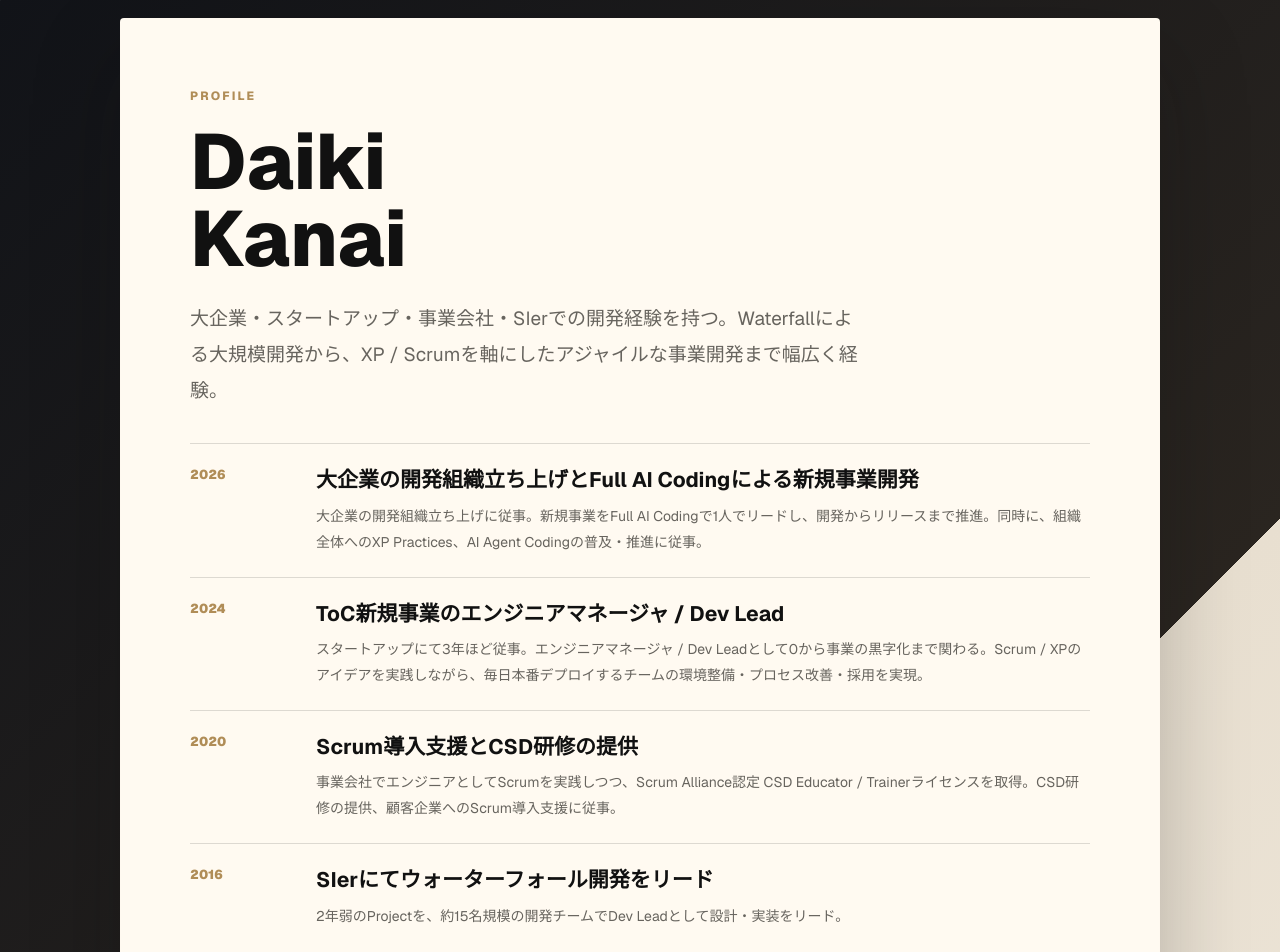
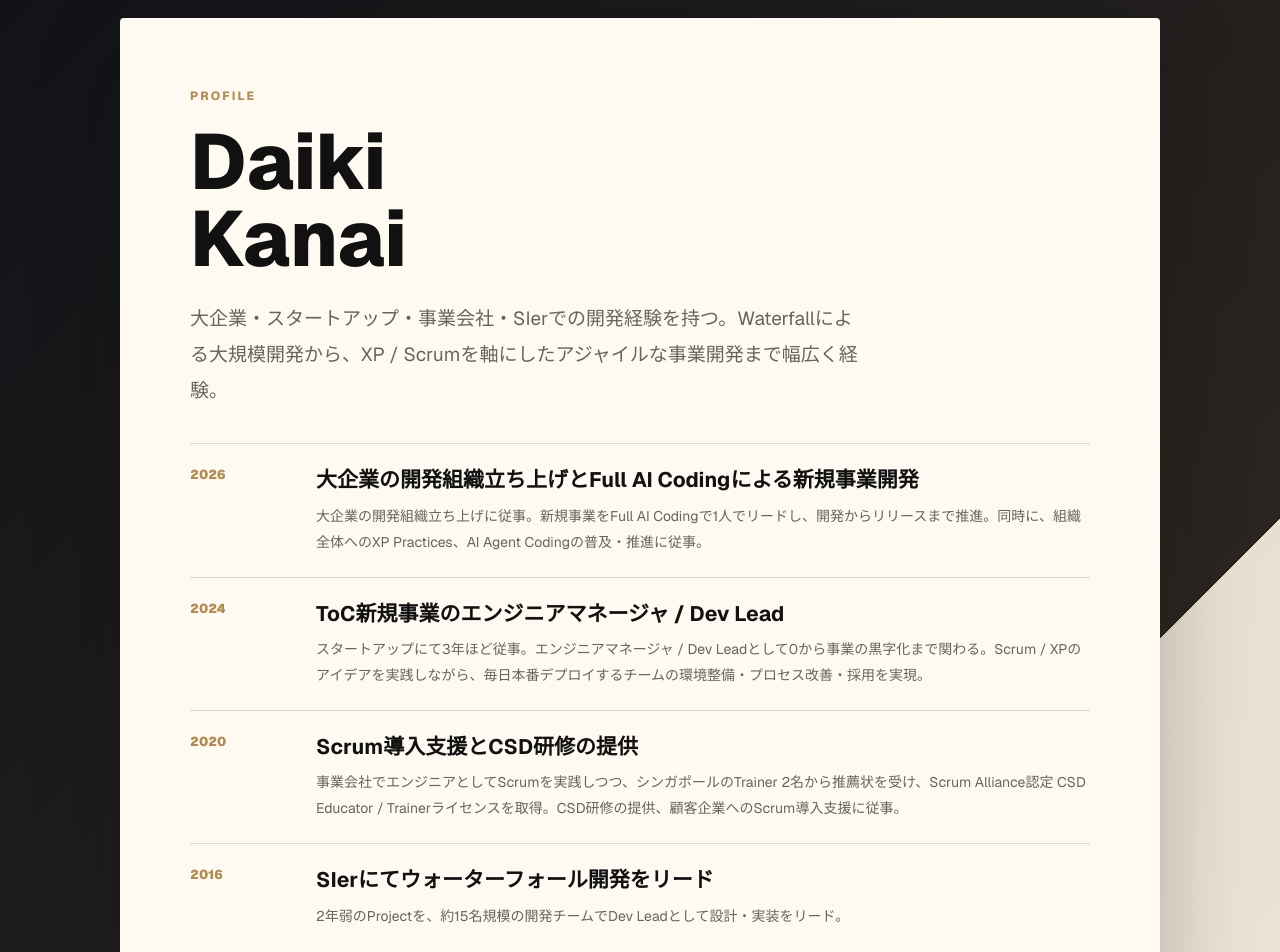
Before and after one commit to d-kanai/profile-site, a Next.js app: page / in a window 1280 px wide. Shown: the top 952 px of the page. Built offline with nearby package versions, Linux system fonts and the light colour scheme.

Commit message:
Add CSD trainer recommendation detail

```diff
--- a/app/page.tsx
+++ b/app/page.tsx
@@ -15,7 +15,7 @@ const careers = [
     year: "2020",
     title: "Scrum導入支援とCSD研修の提供",
     body:
-      "事業会社でエンジニアとしてScrumを実践しつつ、Scrum Alliance認定 CSD Educator / Trainerライセンスを取得。CSD研修の提供、顧客企業へのScrum導入支援に従事。",
+      "事業会社でエンジニアとしてScrumを実践しつつ、シンガポールのTrainer 2名から推薦状を受け、Scrum Alliance認定 CSD Educator / Trainerライセンスを取得。CSD研修の提供、顧客企業へのScrum導入支援に従事。",
   },
   {
     year: "2016",
```
